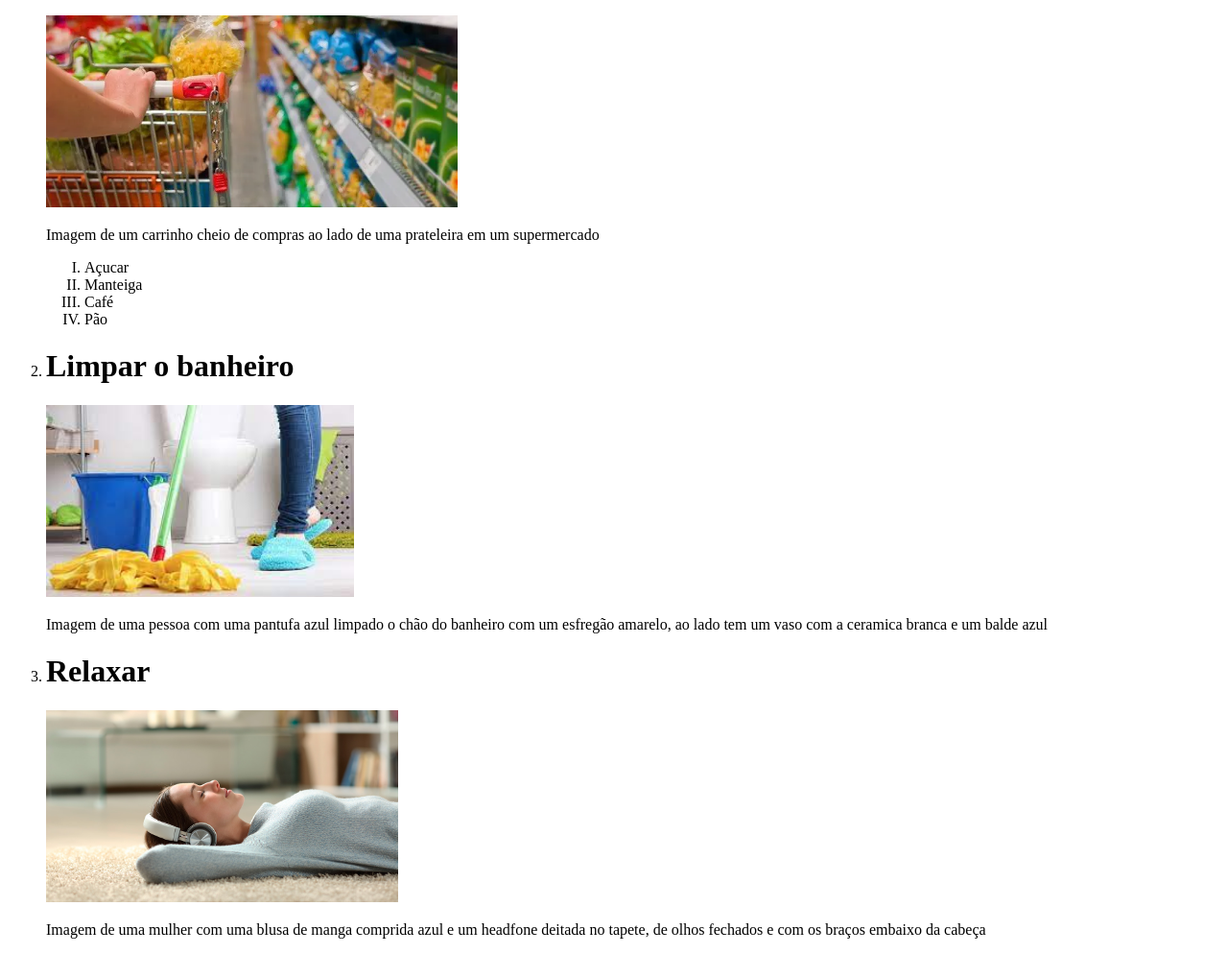
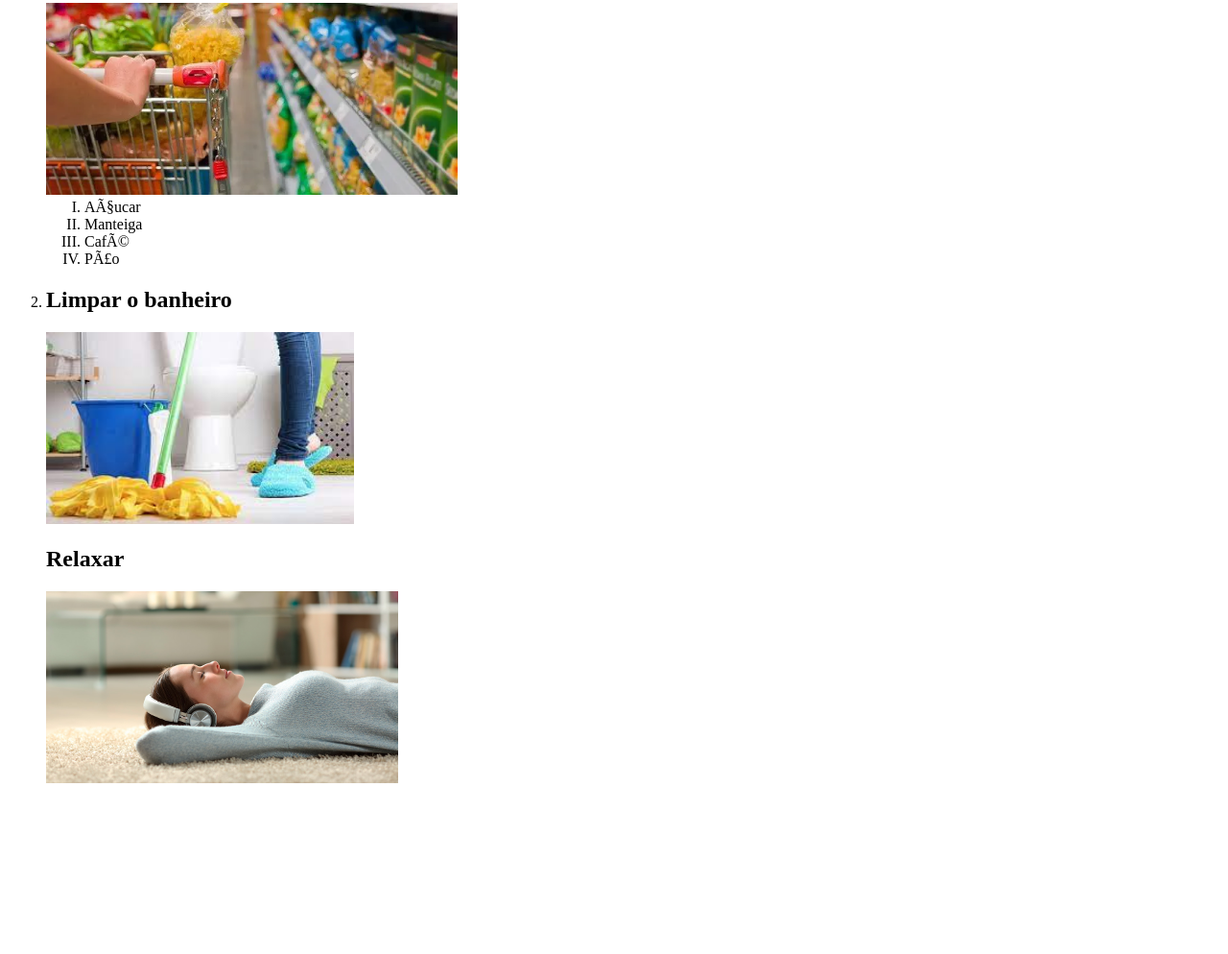
Before and after one commit to bicst/DigitalHouse, a plain HTML site: page Atividade5.html in a window 1280 px wide. Shown: the part 162-1156 px from the top of the page at 96% size. After the commit the page ends 998 px from the top, so only its background shows below. Drawn offline with Linux system fonts and the light colour scheme.

Commit message:
Atualização da Atividade 5 - Front End

```diff
--- a/Atividade5.html
+++ b/Atividade5.html
@@ -1,28 +1,36 @@
 <!DOCTYPE html>
-<html>
+<html lang="pt">
+    <head>
+        <meta charset="UFT-8">
+        <title>Aula 5</title>
+    </head>
+    <body>
             <h1>Lista de Urgências</h1>
             <p>Preciso fazer essas coisas urgentemente antes que esqueça</p>
+            <section>
                 <ol>
-
                     <li>
                         <h1>Compras do mês</h1>
-        <div><img height="200" src="img/COMPRA DO MES.webp"> </img></div>
-        <p>Imagem de um carrinho cheio de compras ao lado de uma prateleira em um supermercado </p>
+                        <img height="200" src="img/COMPRA DO MES.webp" alt="Imagem de um carrinho cheio de compras ao lado de uma prateleira em um supermercado">
                         <ol type="I">
                             <li>Açucar</li>
                             <li>Manteiga</li>
                             <li>Café</li>
                             <li>Pão</li>
+                    </li>
                         </ol>
-        </li>
+
+
                     <li>
                     <h1>Limpar o banheiro</h1>
-        <div><img height="200" src="img/LIMPAR BANHEIRO.jpg"></div>
-        <p>Imagem de uma pessoa com uma pantufa azul limpado o chão do banheiro com um esfregão amarelo, ao lado tem um vaso com a ceramica branca e um balde azul </p>
-        <li>
+                    <section><img height="200" src="img/LIMPAR BANHEIRO.jpg" alt="Imagem de uma pessoa com uma pantufa azul limpado o chão do banheiro com um esfregão amarelo, ao lado tem um vaso com a ceramica branca e um balde azul"></section>
+
+
+
                     <h1> Relaxar </h1>
-        <div><img height="200" src="IMG/RELAXAR UM POUCO.jpg"></div>
-        <p> Imagem de uma mulher com uma blusa de manga comprida azul e um headfone deitada no tapete,  de olhos fechados e com os braços embaixo da cabeça</p>
+                    <section><img height="200" src="IMG/RELAXAR UM POUCO.jpg" alt="Imagem de uma mulher com uma blusa de manga comprida azul e um headfone deitada no tapete,  de olhos fechados e com os braços embaixo da cabeça"></section>
                     </li>
                 </ol>
+             </section>
+    </body>
 </html>
```
Lines whose indentation alone changed are shown as unchanged.
